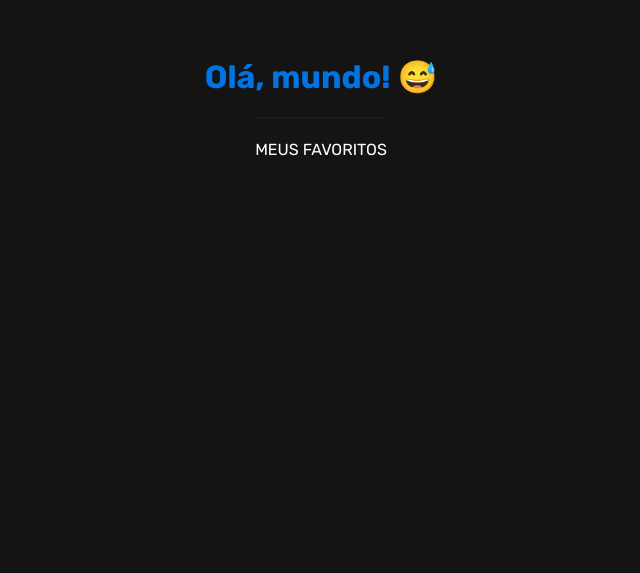
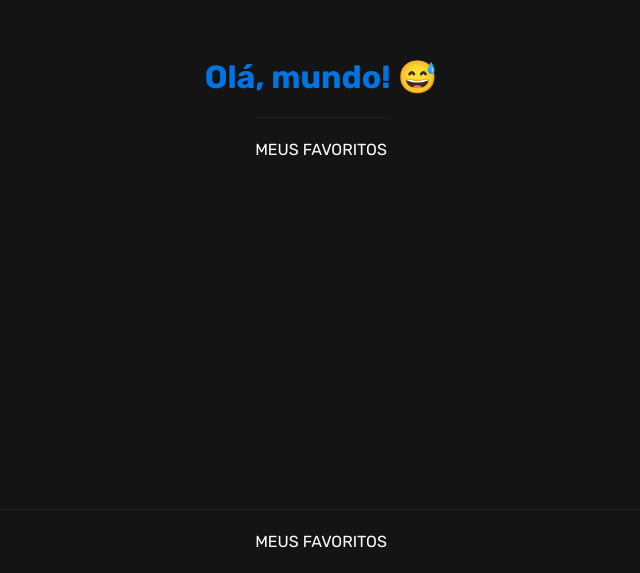
Before and after one commit to rdgrb/bookmarked, a Next.js app: page / in a window 1280 px wide. Shown: the part 291-864 px from the top of the page, without its empty margins (319-959 px from the left). Before the commit the page ends 800 px from the top, so only its background shows below. Built offline with nearby package versions, Linux system fonts and the light colour scheme.

Commit message:
Adicionado barra de navegação inferior no template base do projeto

```diff
--- a/src/pages/_app.tsx
+++ b/src/pages/_app.tsx
@@ -1,7 +1,14 @@
 import 'styles/globals.scss'
 
+import { BottomNav } from "components/BottomNav";
+
 function MyApp({ Component, pageProps }) {
-  return <Component {...pageProps} />
+  return (
+    <div>
+      <Component {...pageProps} />
+      <BottomNav />
+    </div>
+  )
 }
 
 export default MyApp
```
